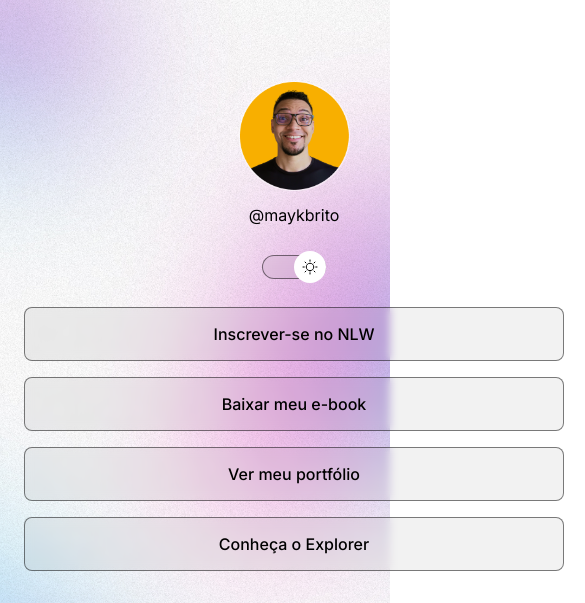
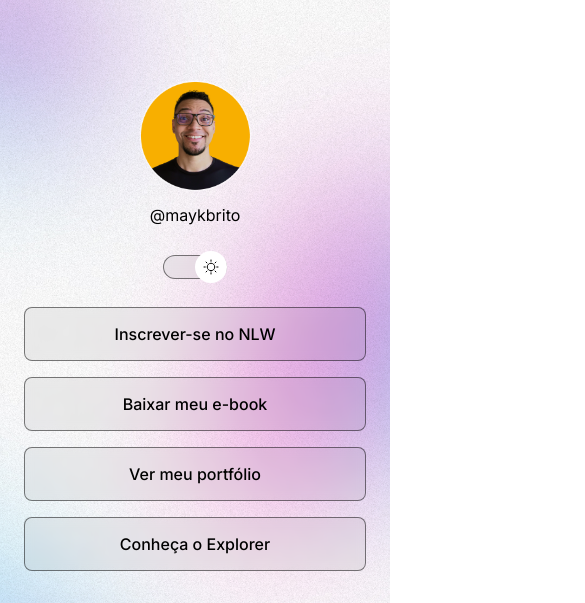
Before and after one commit to JosuePSST/projetoportfolio, a plain HTML site: page index.html in a window 390 px wide. Shown: the top 603 px of the page, 585 px wide, since content can reach past the window. Drawn offline with nearby package versions, Linux system fonts and the light colour scheme.

Commit message:
adjust container width

```diff
--- a/style.css
+++ b/style.css
@@ -42,7 +42,8 @@ body * {
 }
 
 #container {
-  width: 588px; /* 360px mobile */
+  width: 100%; /* 360px mobile */
+  max-width: 588px;
   /* border: 1px solid red; */
   margin: 56px auto 0px;
   padding: 0 24px;
```
